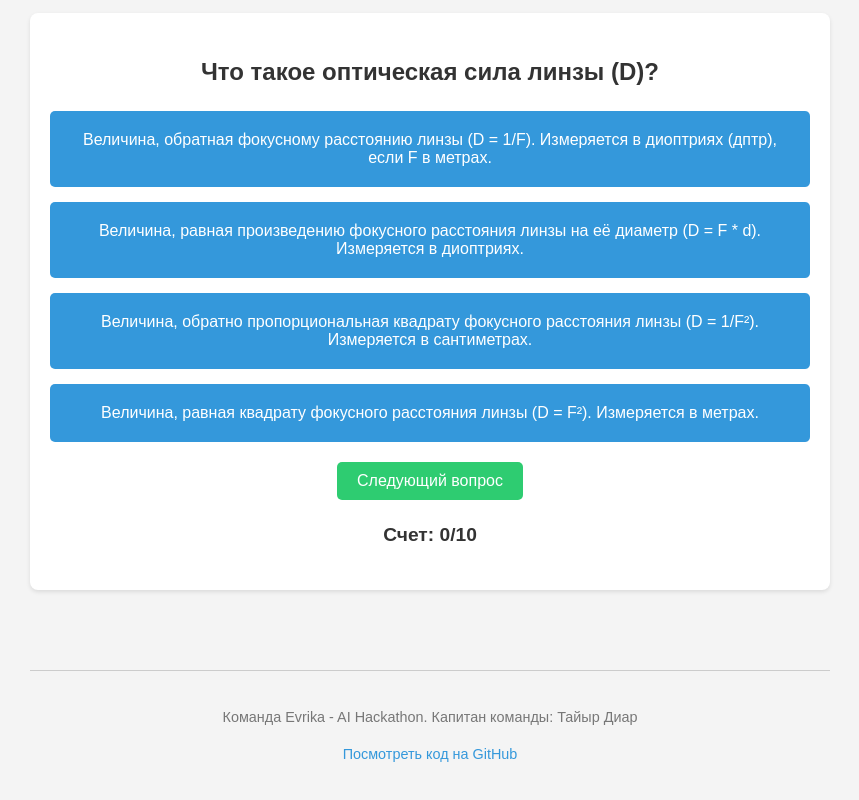
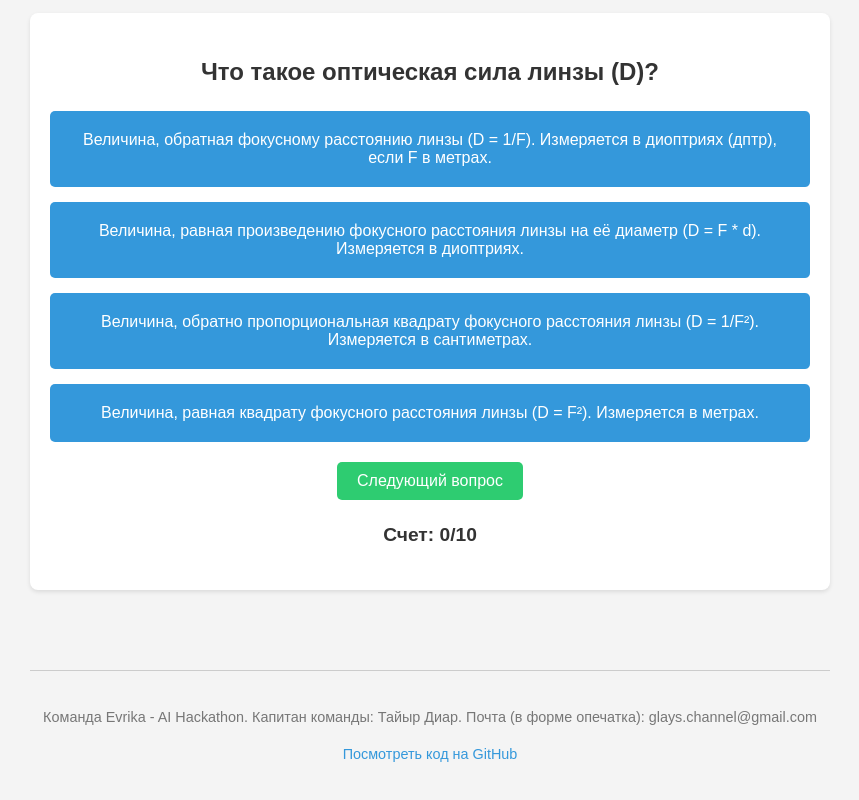
Before and after one commit to ItsDersty/ItsDersty.github.io, a plain HTML site: page index.html in a window 1280 px wide. Shown: the part 720-1520 px from the top of the page, without its empty margins (210-1069 px from the left). Drawn offline with Linux system fonts and the light colour scheme.

Commit message:
Update index.html

```diff
--- a/index.html
+++ b/index.html
@@ -63,7 +63,7 @@
     </main>
 
     <footer>
-        <p>Команда Evrika - AI Hackathon. Капитан команды: Тайыр Диар</p>
+        <p>Команда Evrika - AI Hackathon. Капитан команды: Тайыр Диар. Почта (в форме опечатка): glays.channel@gmail.com</p>
          <p><a href="https://github.com/ItsDersty/ItsDersty.github.io" target="_blank">Посмотреть код на GitHub</a></p>
     </footer>
 
```
